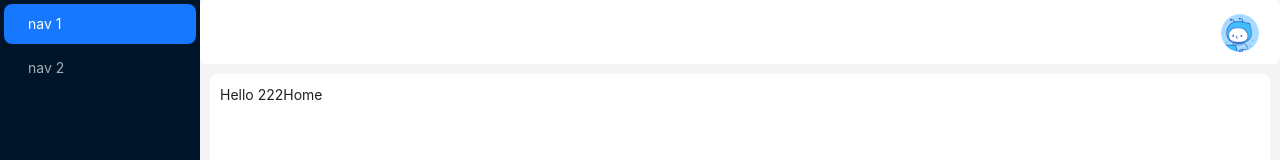
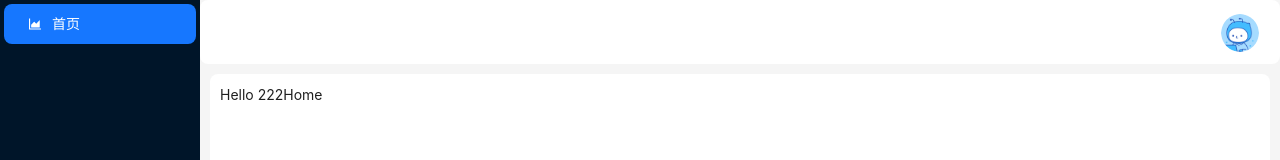
Before and after one commit to lfz9527/vite-react-admin, a React (Vite) app: page /#/home in a window 1280 px wide. Shown: the top 160 px of the page. Built offline with nearby package versions, Linux system fonts and the light colour scheme.

Commit message:
feat: 实现菜单配置

```diff
--- a/src/index.jsx
+++ b/src/index.jsx
@@ -1,11 +1,16 @@
-import React from "react"
 import ReactDOM from "react-dom/client"
+import { Provider } from "react-redux"
+import { PersistGate } from "redux-persist/integration/react"
 import App from "./App"
 
 import "./styles/index.css"
 
+import { persistor, store } from "@/redux"
+
 ReactDOM.createRoot(document.getElementById("root")).render(
-  <React.StrictMode>
-    <App />
-  </React.StrictMode>,
+  <Provider store={store}>
+    <PersistGate persistor={persistor}>
+      <App />
+    </PersistGate>
+  </Provider>,
 )
--- a/src/layouts/Menu/index.jsx
+++ b/src/layouts/Menu/index.jsx
@@ -1,29 +1,104 @@
-// import React, { useEffect, useState } from "react"
-// import { useLocation, useNavigate } from "react-router-dom"
+import React, { useEffect, useState } from "react"
+import { useLocation, useNavigate } from "react-router-dom"
+import * as Icons from "@ant-design/icons"
 import { Menu } from "antd"
 
 import "./index.less"
+import { getOpenKeys, searchRoute } from "@/utils/index"
+
+const testMenus = [
+  {
+    icon: "AreaChartOutlined",
+    path: "/home",
+    title: "首页",
+  },
+]
 
 const LayoutMenu = () => {
+  const { pathname } = useLocation()
+  const [selectedKeys, setSelectedKeys] = useState([pathname])
+  const [openKeys, setOpenKeys] = useState([])
+  const [menuList, setMenuList] = useState([])
+
+  console.log("openKeys", openKeys)
+  // 刷新页面菜单保持高亮
+  useEffect(() => {
+    setSelectedKeys([pathname])
+    // isCollapse ? null : setOpenKeys(getOpenKeys(pathname))
+    // console.log("getOpenKeys(pathname)", getOpenKeys(pathname))
+    setOpenKeys(getOpenKeys(pathname))
+  }, [pathname])
+
+  // 点击当前菜单跳转页面
+  const navigate = useNavigate()
+  const clickMenu = ({ key }) => {
+    const route = searchRoute(key, testMenus)
+    if (route.isLink) window.open(route.isLink, "_blank")
+    navigate(key)
+  }
+
+  // 设置当前展开的 subMenu
+  const onOpenChange = (openKeys) => {
+    if (openKeys.length === 0 || openKeys.length === 1)
+      return setOpenKeys(openKeys)
+    const latestOpenKey = openKeys[openKeys.length - 1]
+    if (latestOpenKey.includes(openKeys[0])) return setOpenKeys(openKeys)
+    setOpenKeys([latestOpenKey])
+  }
+
+  // 动态渲染 Icon 图标
+  const customIcons = Icons
+  const addIcon = (name) => {
+    return React.createElement(customIcons[name])
+  }
+
+  const getItem = (label, key, icon, children, type) => ({
+    key,
+    icon,
+    children,
+    label,
+    type,
+  })
+
+  // 模拟处理后台返回菜单 key 值为 antd 菜单需要的 key 值
+  const deepLoopFloat = (menuList, newArr = []) => {
+    menuList.forEach((item) => {
+      // 下面判断代码解释 *** !item?.children?.length   ==>   (!item.children || item.children.length === 0)
+      if (!item?.children?.length) {
+        return newArr.push(getItem(item.title, item.path, addIcon(item.icon)))
+      }
+      newArr.push(
+        getItem(
+          item.title,
+          item.path,
+          addIcon(item.icon),
+          deepLoopFloat(item.children),
+        ),
+      )
+    })
+    return newArr
+  }
+
+  const getMenuData = () => {
+    setMenuList(deepLoopFloat(testMenus))
+  }
+
+  useEffect(() => {
+    getMenuData()
+  }, [])
+
   return (
     <div className="menu">
       <Menu
         theme="dark"
         mode="inline"
-        defaultSelectedKeys={["1"]}
-        items={[
-          {
-            key: "1",
-
-            label: "nav 1",
-          },
-          {
-            key: "2",
-
-            label: "nav 2",
-          },
-        ]}
-      />
+        triggerSubMenuAction="click"
+        openKeys={openKeys}
+        selectedKeys={selectedKeys}
+        items={menuList}
+        onClick={clickMenu}
+        onOpenChange={onOpenChange}
+      ></Menu>
     </div>
   )
 }
--- /dev/null
+++ b/src/redux/index.js
@@ -0,0 +1,37 @@
+import {
+  combineReducers,
+  legacy_createStore as createStore,
+  // compose,
+} from "redux"
+import { persistReducer, persistStore } from "redux-persist"
+import storage from "redux-persist/lib/storage"
+// import { applyMiddleware } from "redux"
+// import reduxThunk from "redux-thunk"
+// import reduxPromise from "redux-promise"
+import menu from "./modules/menu/reducer"
+
+// 创建reducer(拆分reducer)
+const reducer = combineReducers({ menu })
+
+// redux 持久化配置
+const persistConfig = {
+  key: "redux-state",
+  storage: storage,
+}
+
+const persistReducerConfig = persistReducer(persistConfig, reducer)
+
+// 开启 redux-devtools
+// const composeEnhancers = window.__REDUX_DEVTOOLS_EXTENSION_COMPOSE__ || compose
+
+// 使用 redux 中间件
+// const middleWares = applyMiddleware(reduxThunk, reduxPromise)
+
+//  composeEnhancers(middleWares)
+// 创建 store
+const store = createStore(persistReducerConfig)
+
+// 创建持久化 store
+const persistor = persistStore(store)
+
+export { persistor, store }
--- /dev/null
+++ b/src/redux/modules/menu/action.js
@@ -0,0 +1,13 @@
+import * as types from "@/redux/mutation-types"
+
+// 更新菜单展开和收起
+export const updateCollapse = (isCollapse) => ({
+  type: types.UPDATE_COLLAPSE,
+  isCollapse,
+})
+
+// 设置菜单列表
+export const setMenuList = (menuList) => ({
+  type: types.SET_MENU_LIST,
+  menuList,
+})
--- /dev/null
+++ b/src/redux/modules/menu/reducer.js
@@ -0,0 +1,25 @@
+import { produce } from "immer"
+
+import * as types from "@/redux/mutation-types"
+
+const menuState = {
+  isCollapse: false,
+  menuList: [],
+}
+
+const menu = (state = menuState, action) => {
+  return produce(state, (draftState) => {
+    switch (action.type) {
+      case types.UPDATE_COLLAPSE:
+        draftState.isCollapse = action.isCollapse
+        break
+      case types.SET_MENU_LIST:
+        draftState.menuList = action.menuList
+        break
+      default:
+        return draftState
+    }
+  })
+}
+
+export default menu
--- /dev/null
+++ b/src/redux/mutation-types.js
@@ -0,0 +1,4 @@
+// 更新 menu 折叠状态
+export const UPDATE_COLLAPSE = "UPDATE_ASIDE_COLLAPSE"
+// 设置 menuList
+export const SET_MENU_LIST = "SET_MENU_LIST"
--- /dev/null
+++ b/src/utils/index.jsx
@@ -0,0 +1,34 @@
+/**
+ * @description 获取需要展开的 subMenu
+ * @param {String} path 当前访问地址
+ * @returns array
+ */
+export const getOpenKeys = (path) => {
+  let newStr = ""
+  let newArr = []
+  let arr = path.split("/").map((i) => (i ? i : "/" + i))
+  console.log("arr", arr)
+  for (const path of arr) {
+    newStr += path
+    newArr.push(newStr)
+  }
+  return newArr
+}
+
+/**
+ * @description 递归查询对应的路由
+ * @param {String} path 当前访问地址
+ * @param {Array} routes 路由列表
+ * @returns array
+ */
+export const searchRoute = (path, routes = []) => {
+  let result = {}
+  for (let item of routes) {
+    if (item.path === path) return item
+    if (item.children) {
+      const res = searchRoute(path, item.children)
+      if (Object.keys(res).length) result = res
+    }
+  }
+  return result
+}
```
Also changed, not shown: package.json (+7 -1 lines), 1 other file (tests, documents, lock files or other folders).
